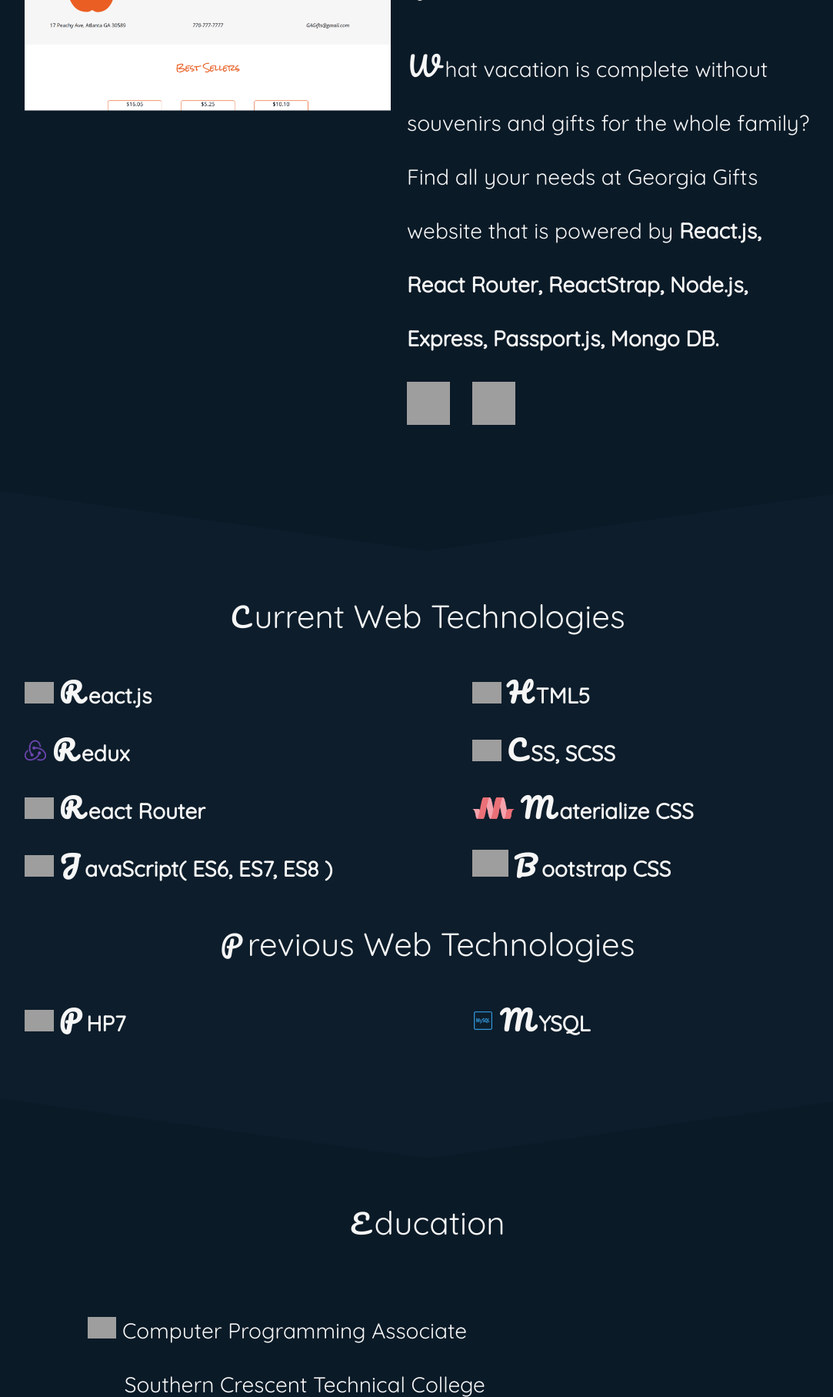
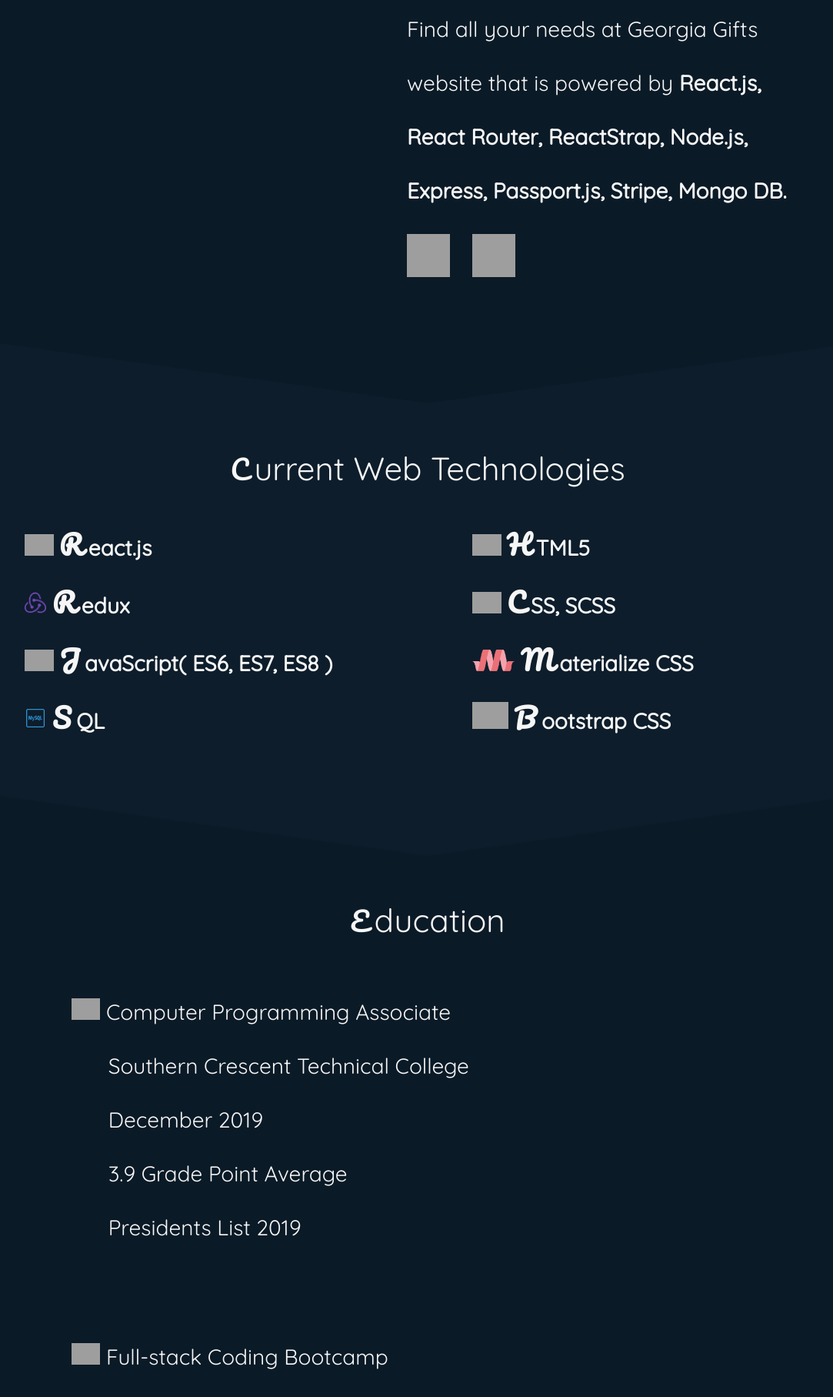
Before and after one commit to transformerjnm/Portfolio, a PHP site: page / in a window 1280 px wide. Shown: the part 3116-4931 px from the top of the page at 77% size, without its empty margins (84-1167 px from the left). Run offline with PHP 8.4, Linux system fonts and the light colour scheme; grey boxes are pictures that could not be loaded.

Commit message:
updated resume and portfolio.
Updated some text content for projects and skills section. Made first hero section shorter for bettter user experiacne.

```diff
--- a/css/styles.css
+++ b/css/styles.css
@@ -45,8 +45,8 @@
 }
 /*-----Page order-----*/
 .canvas_container {
-	min-height: 100vh;
-	max-height: 100vh;
+	min-height: 90vh;
+	max-height: 90vh;
 	min-width: 100vw;
 	max-width: 100vw;
 }
@@ -135,7 +135,6 @@
 	grid-column-start: 2;
 	grid-column-end: 11;
 	padding: .75rem;
-	margin: .75rem;
 }
 .flex {
 	display: flex;
@@ -274,7 +273,7 @@
 }
 /*phablet, tablet, desktop media query*/
 @media only screen and (min-width: 1200px) {
-	.herocontent { top: calc(50vh - 8rem); }
+	.herocontent { top: calc(30vh - 8rem); }
 	.hero-img { background-size: 100% 100%; }
 	.hero1 {
 		background-attachment: fixed;
--- a/index.html
+++ b/index.html
@@ -216,7 +216,7 @@
 							</a>
 							<p>
 								What vacation is complete without souvenirs and gifts for the whole family? Find all your needs
-								at Georgia Gifts website that is powered by <strong>React.js, React Router, ReactStrap, Node.js, Express, Passport.js, Mongo DB.</strong>
+								at Georgia Gifts website that is powered by <strong>React.js, React Router, ReactStrap, Node.js, Express, Passport.js, Stripe, Mongo DB.</strong>
 							</p>
 							<a href="https://github.com/transformerjnm/Gerogia-Gifts-MERN" target="_blank" rel="noreferrer">
 								<img lazy-src="images/fontawesome/github-square-brands.svg" alt="GitHub Logo" aria-label="Link to Georgia Gifts Project" class="show_hover github">
@@ -238,11 +238,11 @@
 				<img class="skillIconHeight" lazy-src="images/redux.png" alt="Redux Logo" aria-label="redux logo">
 				<h4>Redux</h4>
 				<br>
-				<img class="skillIconHeight" lazy-src="images/fontawesome/react-brands.svg" alt="React.js Logo" aria-label="React.js logo">
-				<h4>React Router</h4>
-				<br>
 				<img class="skillIconHeight" lazy-src="images/fontawesome/js-square-brands.svg" alt="JavaScript logo" aria-label="JavaScript Logo">
 				<h4>JavaScript( ES6, ES7, ES8 )</h4>
+				<br>
+				<img class="skillIconHeight" aria-label="MYSQL CRUD Logo" lazy-src="images/mysql.png" alt="MYSQL CRUD">
+				<h4>SQL</h4>
 				<br>
 			</div>
 			<div class="skill_col_2">
@@ -257,16 +257,6 @@
 				<br>
 				<img class="bootstrap skillIconHeight" aria-label="Bootstrap CSS Framework logo" lazy-src="images/fontawesome/bootstrap-brands.svg" alt="Bootstrap CSS Framework logo">
 				<h4>Bootstrap CSS</h4>
-			</div>
-			<h2>Previous Web Technologies</h2>
-			<div class="skill_col_1">
-				<img class="php skillIconHeight" lazy-src="images/fontawesome/php-brands.svg" alt="PHP Brand Logo" aria-label="PHP Brand Logo">
-				<h4>PHP7</h4>
-				<br>
-			</div>
-			<div class="skill_col_2">
-				<img class="skillIconHeight" aria-label="MYSQL CRUD Logo" lazy-src="images/mysql.png" alt="MYSQL CRUD">
-				<h4>MYSQL</h4>
 				<br>
 			</div>
 		</section>
```
Also changed, not shown: 2 other files.
